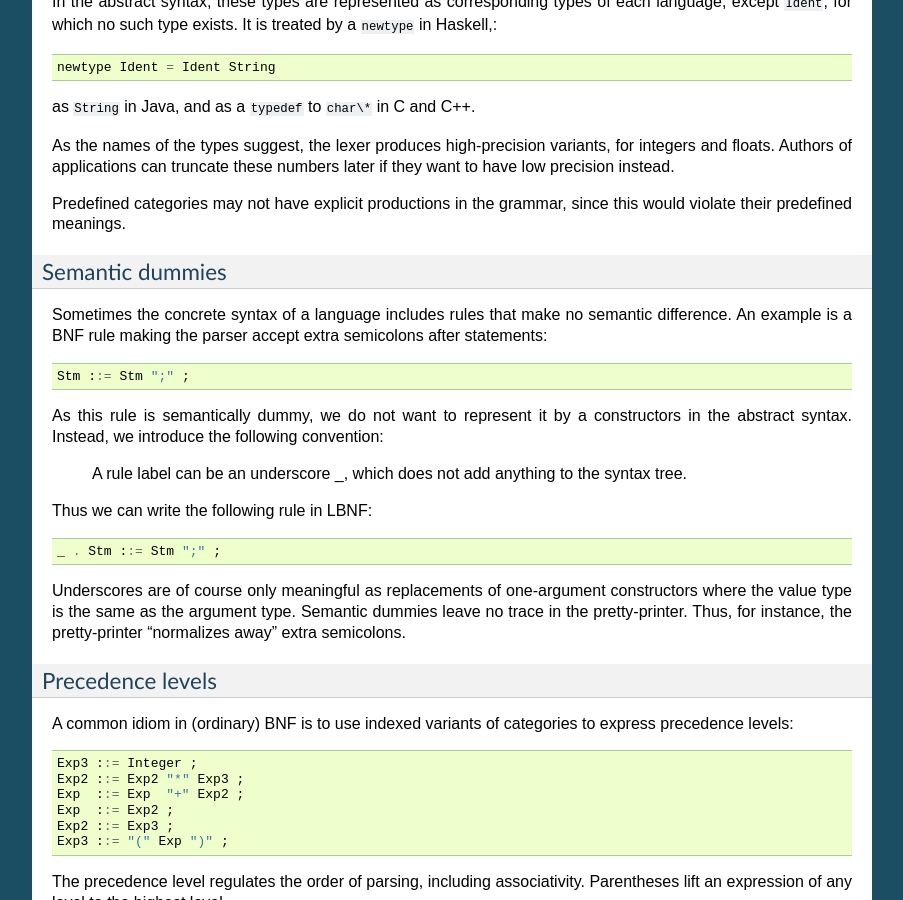
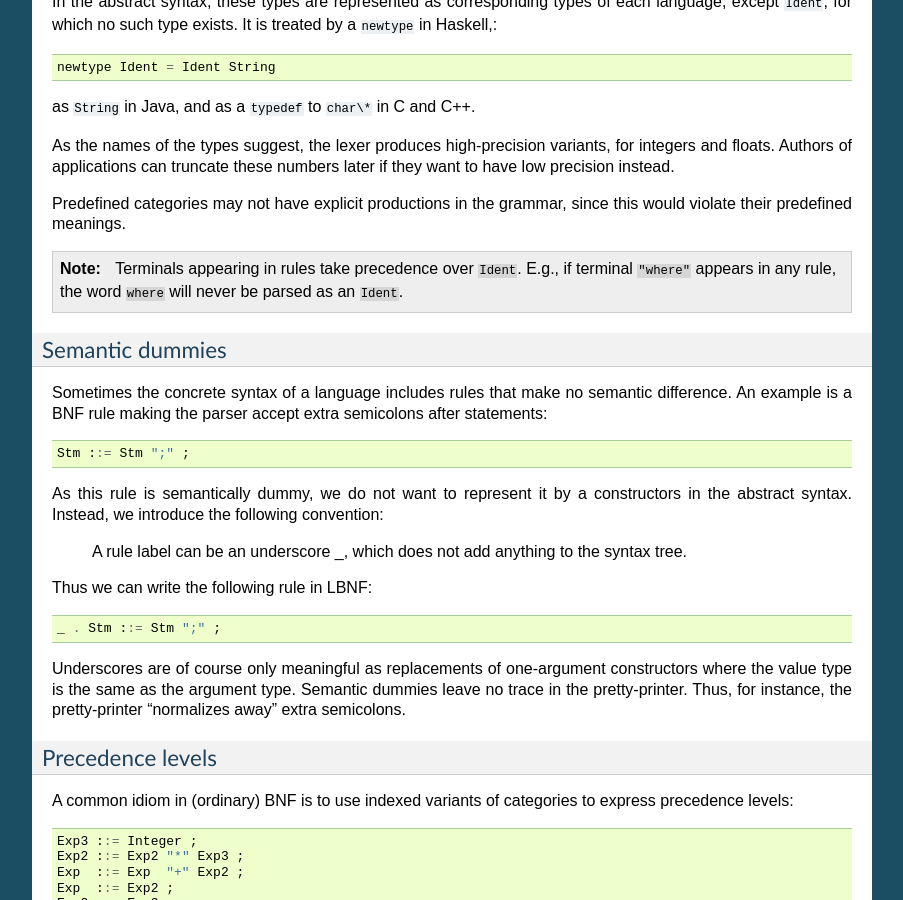
Before and after one commit to BNFC/bnfc, a Sphinx documentation site: the page built from docs/lbnf.rst, in a window 1280 px wide and 900 px high, scrolled down 2249 px. Shown: the whole window, without its empty margins (198-1101 px from the left). Built offline with Sphinx 7.4.7, drawn with Linux system fonts in a browser that asks for light colours; formulas are drawn with MathJax 3; some of the changed text lies outside the part shown.

Commit message:
[ fixed #207 ] documented precedence of keywords "terminals" over other tokens

```diff
--- a/docs/lbnf.rst
+++ b/docs/lbnf.rst
@@ -167,6 +167,11 @@ these numbers later if they want to have low precision instead.
 
 Predefined categories may not have explicit productions in the grammar,
 since this would violate their predefined meanings.
+
+.. note::
+   Terminals appearing in rules take precedence over ``Ident``.  E.g.,
+   if terminal ``"where"`` appears in any rule, the word ``where``
+   will never be parsed as an ``Ident``.
 
 Semantic dummies
 ----------------
@@ -423,6 +428,11 @@ character classes suggested by their names (letters are isolatin1).
 The expression ``char`` matches any unicode character, and the
 “epsilon” expression ``eps`` matches the empty string.  Thus ``eps`` is
 equivalent to ``{""}``, whereas the empty language is expressed by ``[""]``.
+
+.. note::
+   Terminals appearing in rules take precedence over any ``token``.
+   E.g., if terminal ``"Fun"`` appears in any rule, the word ``Fun``
+   will never be parsed as a ``UIdent``.
 
 .. note::
    The empty language is not available for the Java lexer tool JLex.
```
